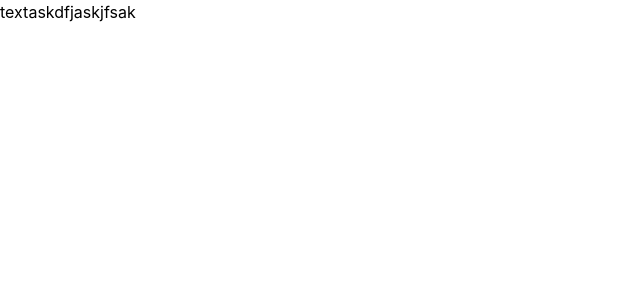
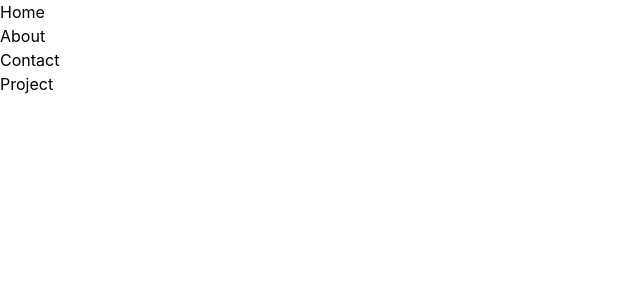
Before and after one commit to SuperMan8743/AmartyaArchitects, a React (Vite) app: page / in a window 1280 px wide. Shown: the top 300 px of the page, without its empty margins (0-640 px from the left). Built offline with nearby package versions, Linux system fonts and the light colour scheme.

Commit message:
working on navbar

```diff
--- a/src/App.jsx
+++ b/src/App.jsx
@@ -4,13 +4,14 @@ import viteLogo from './assets/vite.svg'
 import heroImg from './assets/hero.png'
 import './App.css'
 import Homepage from './pages/Homepage'
+import Navbar from './components/navbar/Navbar'
 
 function App() {
   const [count, setCount] = useState(0)
 
   return (
     <>
-     <Homepage/>
+     <Navbar/>
     </>
   )
 }
--- a/src/components/navbar/Navbar.jsx
+++ b/src/components/navbar/Navbar.jsx
@@ -2,9 +2,19 @@ import React from 'react'
 
 function Navbar() {
   return (
-    <div>
+    <>
+      <nav>
+        <div>
+          <ul>
+            <li><a href="Home">Home</a></li>
+            <li><a href="About">About</a></li>
+            <li><a href="Contact">Contact</a></li>
+            <li><a href="Project">Project</a></li>
 
-    </div>
+          </ul>
+        </div>
+      </nav>
+    </>
   )
 }
 
```
